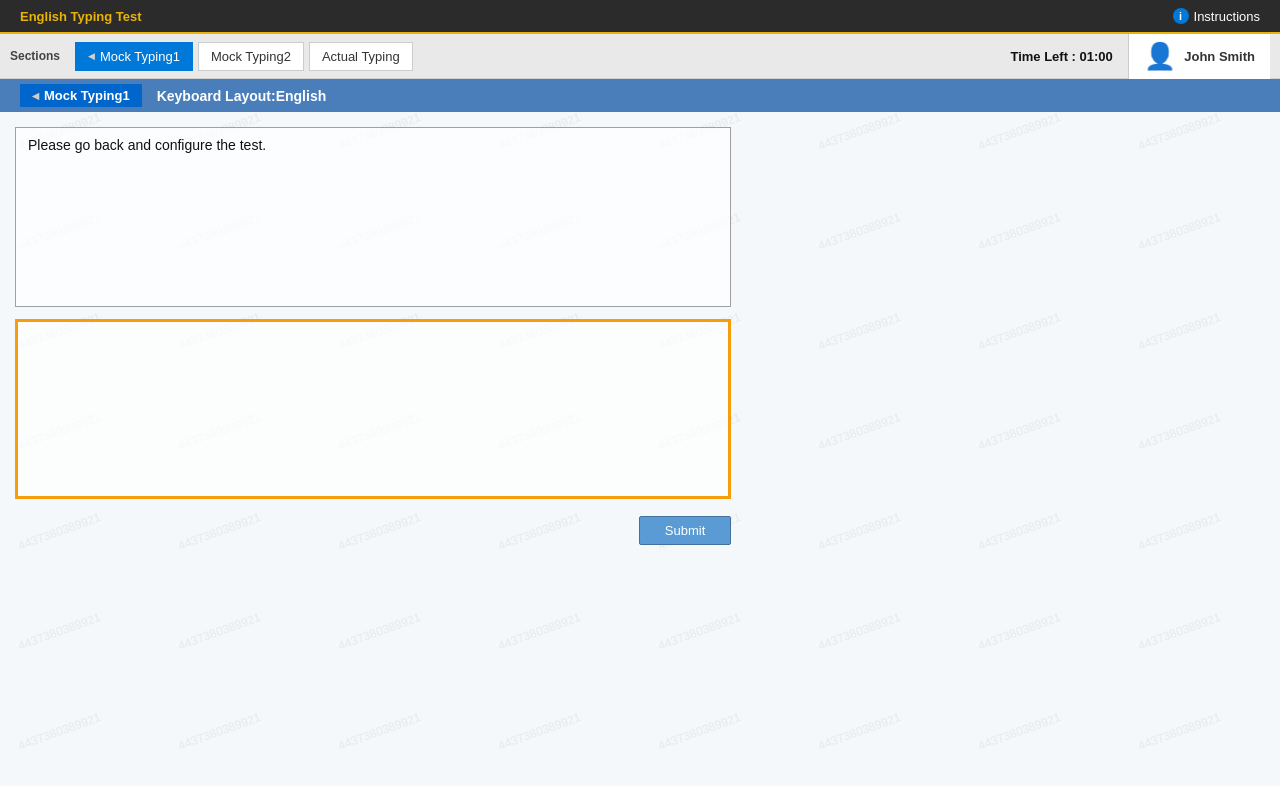
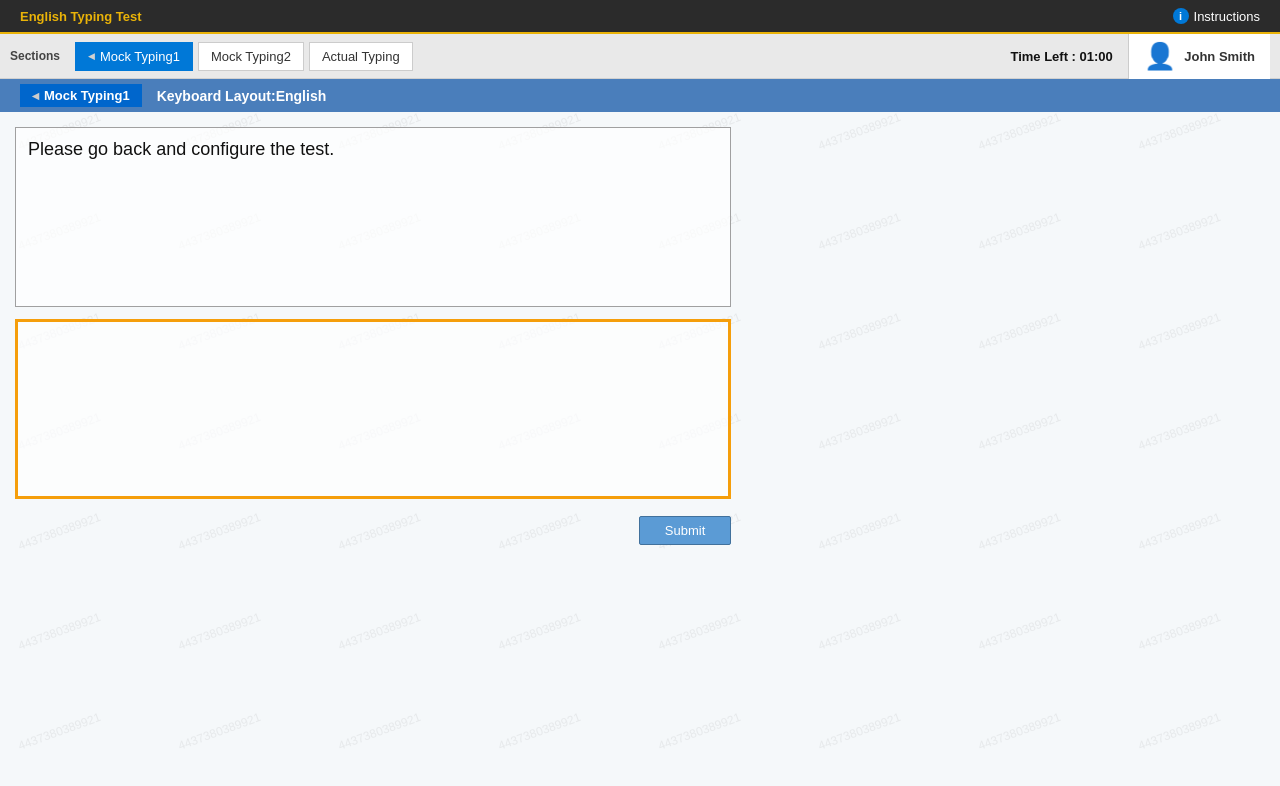
Before and after one commit to sarthak29086/typing-app, a React (Vite) app: page /test in a window 1280 px wide. Shown: the top 786 px of the page. Built offline with nearby package versions, Linux system fonts and the light colour scheme.

Commit message:
Increase font size of text display and typing input box from 14px to 18px

```diff
--- a/src/index.css
+++ b/src/index.css
@@ -440,8 +440,8 @@ body {
   height: 180px;
   border: 1px solid #a0a0a0;
   padding: 8px 12px;
-  font-size: 14px; /* small font size as requested */
-  line-height: 1.4;
+  font-size: 18px;
+  line-height: 1.5;
   overflow-y: scroll;
   background: rgba(255, 255, 255, 0.7); /* semi-transparent so watermark shows */
   color: #111;
@@ -464,8 +464,8 @@ body {
   height: 180px;
   border: 3px solid #f59e0b; /* Orange border matching screenshot */
   padding: 8px 12px;
-  font-size: 14px; /* small font size as requested */
-  line-height: 1.4;
+  font-size: 18px;
+  line-height: 1.5;
   resize: none;
   outline: none;
   background: rgba(255, 255, 255, 0.7); /* semi-transparent so watermark shows */
```
